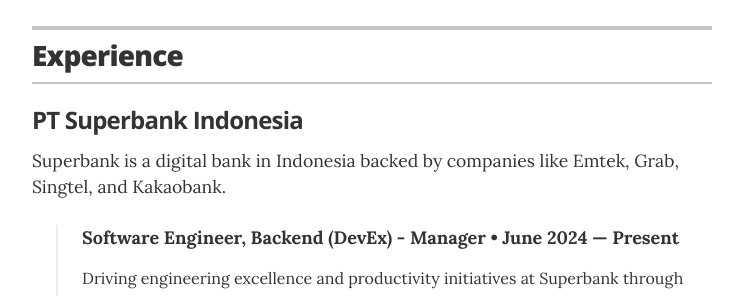
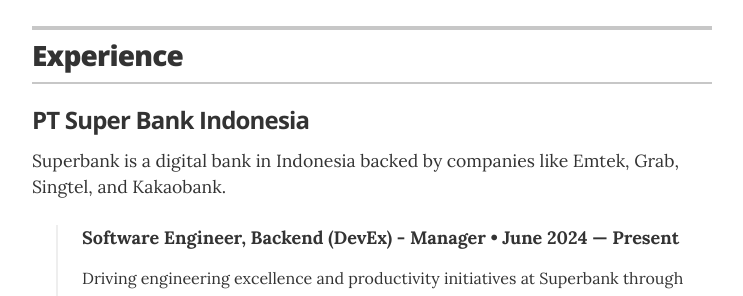
Before and after one commit to irfansofyana/resume, a Jekyll site: the page built from index.html, in a window 1280 px wide and 900 px high, scrolled down 440 px. Shown: the part 157-453 px from the top of the window, without its empty margins (268-1011 px from the left). Built offline with Jekyll 4.4.1, drawn with Linux system fonts in a browser that asks for light colours.

Commit message:
Update company name from PT Superbank Indonesia to PT Super Bank Indonesia

```diff
--- a/_data/experience.yml
+++ b/_data/experience.yml
@@ -1,4 +1,4 @@
-- company: PT Superbank Indonesia
+- company: PT Super Bank Indonesia
   summary: Superbank is a digital bank in Indonesia backed by companies like Emtek, Grab, Singtel, and Kakaobank.
   positions:
     - role: Software Engineer, Backend (DevEx) - Manager
```
